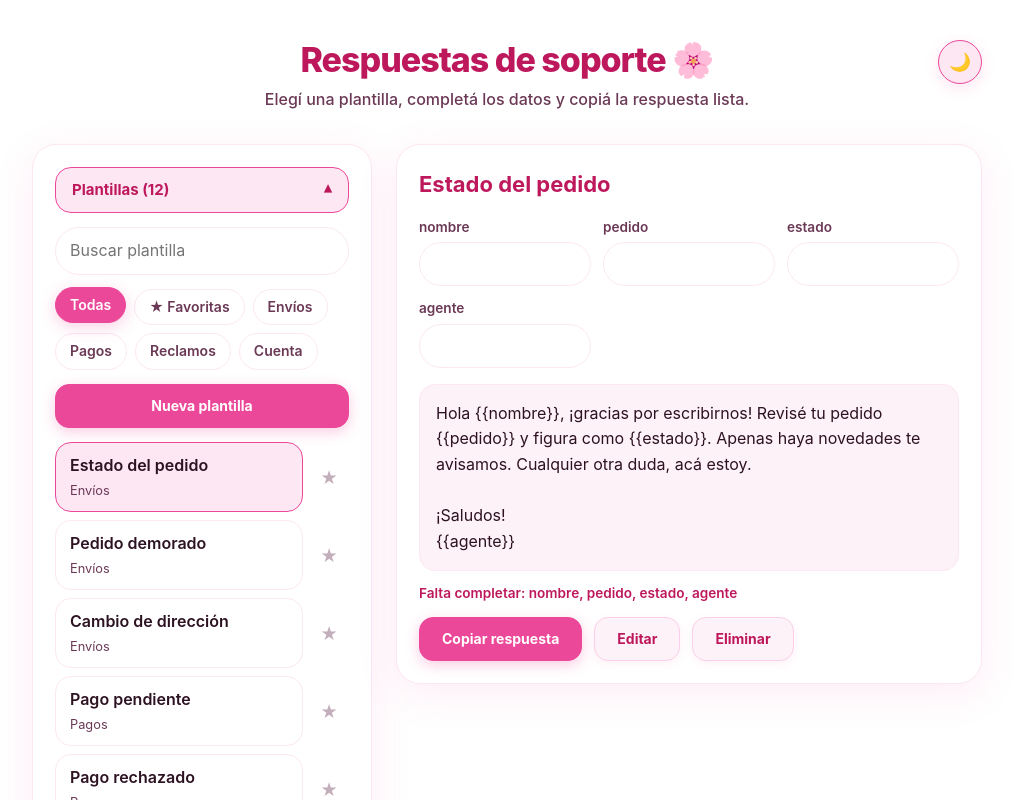
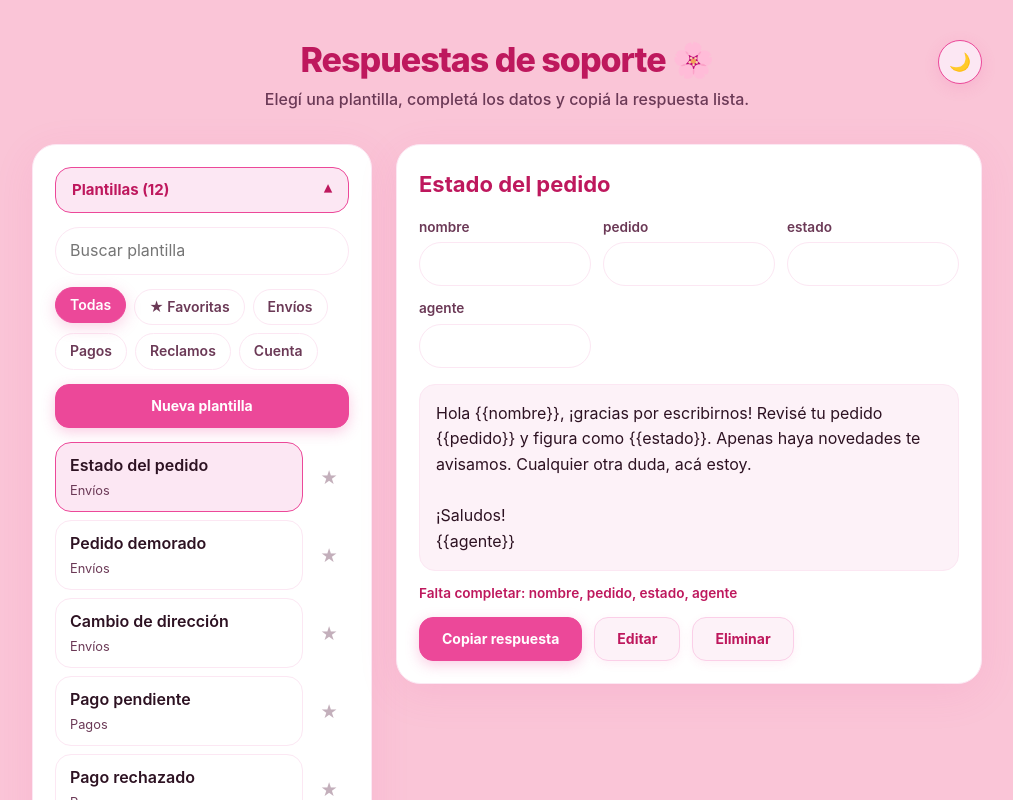
Before and after one commit to FlorBagnis/CX-macros, a React (Vite) app: page / in a window 1280 px wide. Shown: the top 800 px of the page, without its empty margins (133-1146 px from the left). Built offline with nearby package versions, Linux system fonts and the light colour scheme.

Commit message:
Update styles.css

```diff
--- a/src/styles.css
+++ b/src/styles.css
@@ -2,7 +2,7 @@
 
 /* Paleta copiada del style.css del portfolio */
 :root {
-  --rosa-fondo: ##fbc7d9;
+  --rosa-fondo: #fac5d7;
   --rosa-brillante: #ec4899;
   --rosa-oscuro: #be185d;
   --rosa-suave: #fce7f3;
```
